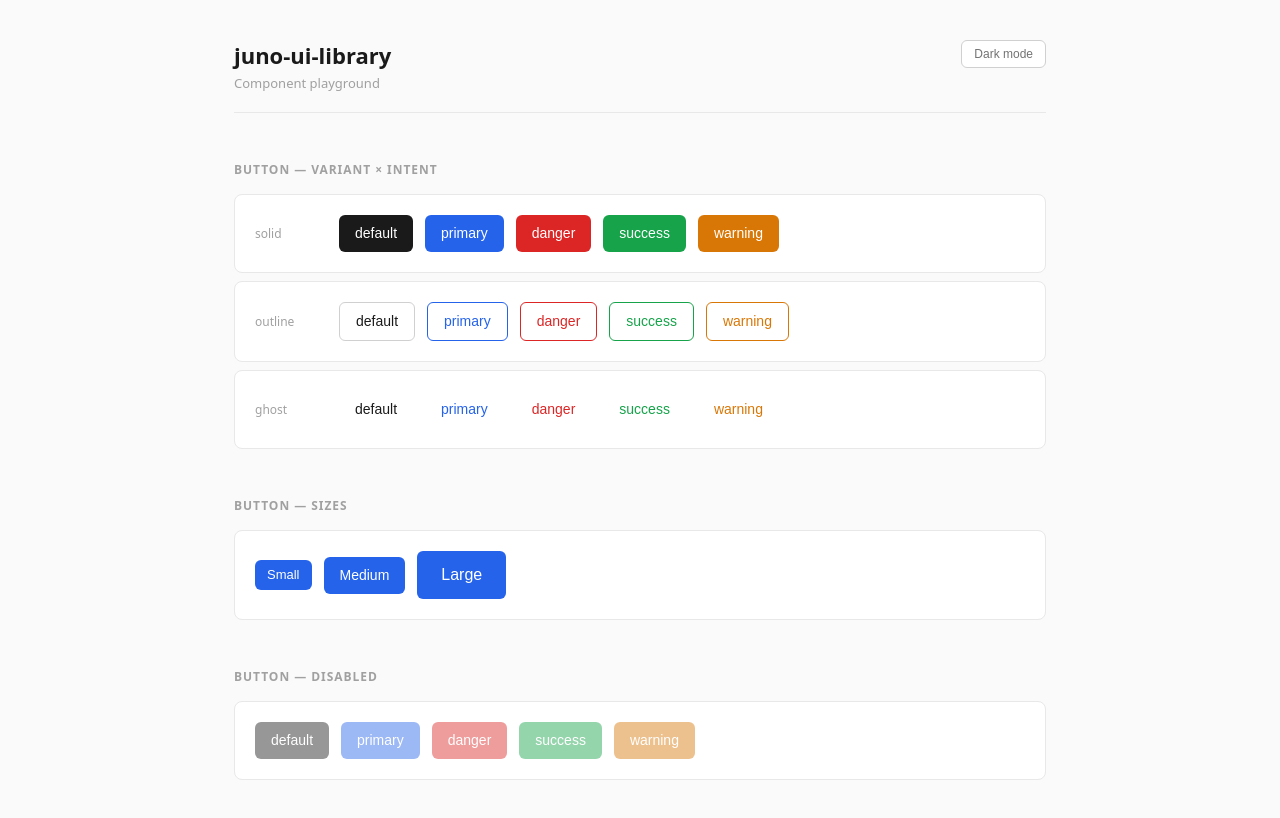
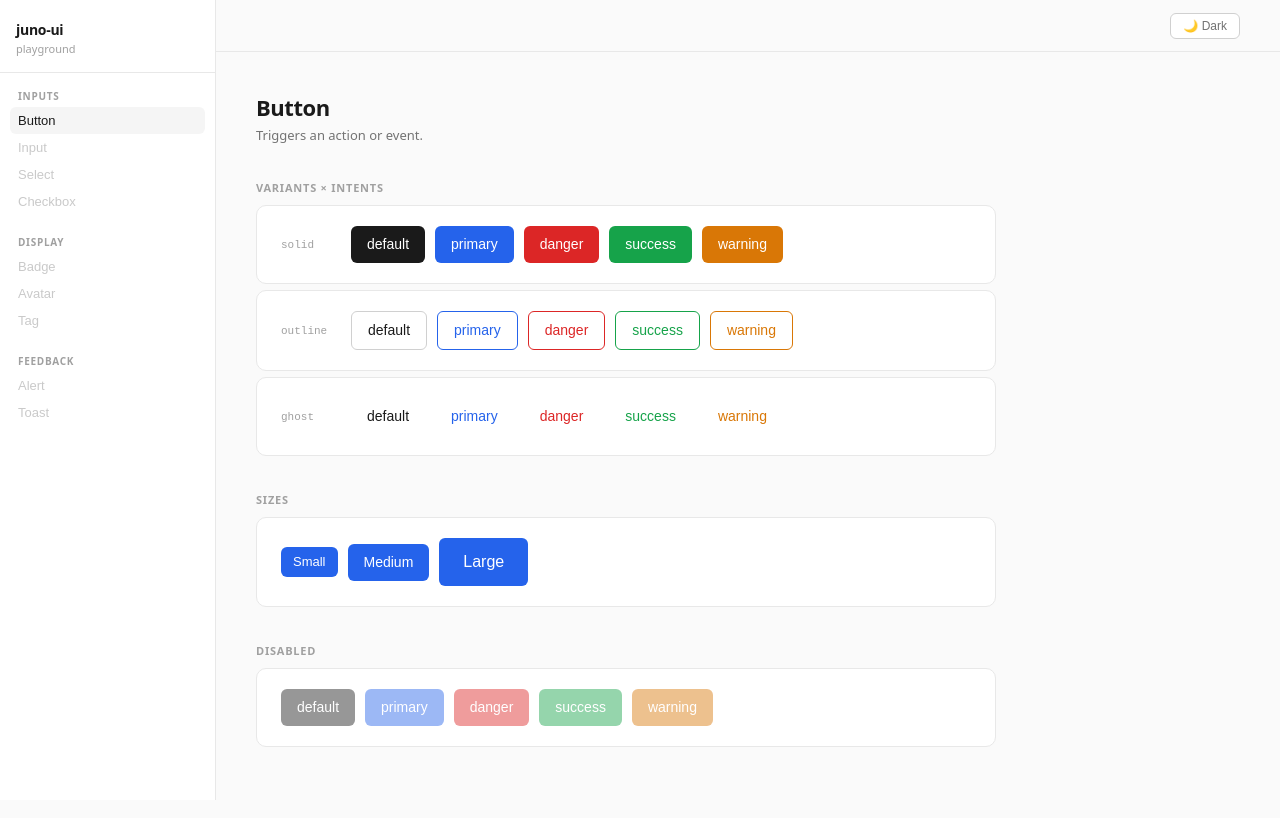
Before and after one commit to JunoK95/juno-ui, a React (Vite) app: page / in a window 1280 px wide. Shown: the top 818 px of the page. Built offline with nearby package versions, Linux system fonts and the light colour scheme.

Commit message:
Initialize UI Library

```diff
--- a/src/App.tsx
+++ b/src/App.tsx
@@ -1,58 +1,142 @@
-import { useState } from 'react'
+import { useLayoutEffect, useState } from 'react'
 import { Button } from './index'
 import type { ButtonIntent, ButtonVariant } from './index'
 import s from './playground.module.scss'
 
 type Theme = 'light' | 'dark'
+type Page = 'button'
 
 const intents: ButtonIntent[] = ['default', 'primary', 'danger', 'success', 'warning']
 const variants: ButtonVariant[] = ['solid', 'outline', 'ghost']
 
-export default function App() {
-  const [theme, setTheme] = useState<Theme>('light')
+const nav: { label: string; id: Page | null }[] = [
+  { label: 'Button', id: 'button' },
+  { label: 'Input', id: null },
+  { label: 'Select', id: null },
+  { label: 'Checkbox', id: null },
+]
 
+const navDisplay: { label: string; id: Page | null }[] = [
+  { label: 'Badge', id: null },
+  { label: 'Avatar', id: null },
+  { label: 'Tag', id: null },
+]
+
+const navFeedback: { label: string; id: Page | null }[] = [
+  { label: 'Alert', id: null },
+  { label: 'Toast', id: null },
+]
+
+function ButtonPage() {
   return (
-    <div data-theme={theme}>
-      <div className={s.root}>
-        <header className={s.header}>
-          <div>
-            <h1>juno-ui-library</h1>
-            <p>Component playground</p>
-          </div>
-          <button className={s.themeToggle} onClick={() => setTheme(t => t === 'light' ? 'dark' : 'light')}>
-            {theme === 'light' ? 'Dark' : 'Light'} mode
-          </button>
-        </header>
+    <>
+      <h1 className={s.pageTitle}>Button</h1>
+      <p className={s.pageDesc}>Triggers an action or event.</p>
 
-        <section className={s.section}>
-          <p className={s.sectionTitle}>Button — variant × intent</p>
+      <div className={s.section}>
+        <p className={s.sectionTitle}>Variants × Intents</p>
         {variants.map(variant => (
-            <div key={variant} className={s.row}>
-              <span className={s.label}>{variant}</span>
+          <div key={variant} className={s.canvas}>
+            <span className={s.canvasLabel}>{variant}</span>
             {intents.map(intent => (
               <Button key={intent} variant={variant} intent={intent}>{intent}</Button>
             ))}
           </div>
         ))}
-        </section>
+      </div>
 
-        <section className={s.section}>
-          <p className={s.sectionTitle}>Button — sizes</p>
-          <div className={s.row}>
+      <div className={s.section}>
+        <p className={s.sectionTitle}>Sizes</p>
+        <div className={s.canvas}>
           <Button intent="primary" size="sm">Small</Button>
           <Button intent="primary" size="md">Medium</Button>
           <Button intent="primary" size="lg">Large</Button>
         </div>
-        </section>
+      </div>
 
-        <section className={s.section}>
-          <p className={s.sectionTitle}>Button — disabled</p>
-          <div className={s.row}>
+      <div className={s.section}>
+        <p className={s.sectionTitle}>Disabled</p>
+        <div className={s.canvas}>
           {intents.map(intent => (
             <Button key={intent} intent={intent} disabled>{intent}</Button>
           ))}
         </div>
-        </section>
+      </div>
+    </>
+  )
+}
+
+export default function App() {
+  const [theme, setTheme] = useState<Theme>(() =>
+    window.matchMedia('(prefers-color-scheme: dark)').matches ? 'dark' : 'light'
+  )
+  const [page, setPage] = useState<Page>('button')
+
+  useLayoutEffect(() => {
+    document.documentElement.setAttribute('data-theme', theme)
+  }, [theme])
+
+  return (
+    <div className={s.layout}>
+      <aside className={s.sidebar}>
+        <div className={s.sidebarHeader}>
+          <p className={s.logo}>juno-ui</p>
+          <p className={s.logoSub}>playground</p>
+        </div>
+
+        <nav className={s.navSection}>
+          <p className={s.navLabel}>Inputs</p>
+          {nav.map(({ label, id }) => (
+            <button
+              key={label}
+              className={`${s.navItem} ${id === page ? s.navActive : ''} ${!id ? s.navDisabled : ''}`}
+              onClick={() => id && setPage(id)}
+            >
+              {label}
+            </button>
+          ))}
+        </nav>
+
+        <nav className={s.navSection}>
+          <p className={s.navLabel}>Display</p>
+          {navDisplay.map(({ label, id }) => (
+            <button
+              key={label}
+              className={`${s.navItem} ${!id ? s.navDisabled : ''}`}
+              onClick={() => id && setPage(id)}
+            >
+              {label}
+            </button>
+          ))}
+        </nav>
+
+        <nav className={s.navSection}>
+          <p className={s.navLabel}>Feedback</p>
+          {navFeedback.map(({ label, id }) => (
+            <button
+              key={label}
+              className={`${s.navItem} ${!id ? s.navDisabled : ''}`}
+              onClick={() => id && setPage(id)}
+            >
+              {label}
+            </button>
+          ))}
+        </nav>
+      </aside>
+
+      <div className={s.main}>
+        <div className={s.topbar}>
+          <button
+            className={s.themeToggle}
+            onClick={() => setTheme(t => t === 'light' ? 'dark' : 'light')}
+          >
+            {theme === 'light' ? '🌙 Dark' : '☀️ Light'}
+          </button>
+        </div>
+
+        <div className={s.content}>
+          {page === 'button' && <ButtonPage />}
+        </div>
       </div>
     </div>
   )
--- a/src/index.scss
+++ b/src/index.scss
@@ -6,9 +6,14 @@
   box-sizing: border-box;
 }
 
+html {
+  background-color: var(--color-bg);
+  color: var(--color-text);
+  transition: background-color 0.2s ease, color 0.2s ease;
+}
+
 body {
   margin: 0;
   font-family: system-ui, -apple-system, sans-serif;
-  background-color: var(--color-bg);
-  color: var(--color-text);
+  min-height: 100vh;
 }
--- a/src/playground.module.scss
+++ b/src/playground.module.scss
@@ -1,35 +1,114 @@
-.root {
-  max-width: 860px;
-  margin: 0 auto;
-  padding: 40px 24px 80px;
+// ─── Layout ───────────────────────────────────────────────────────────────────
+
+.layout {
+  display: flex;
+  min-height: 100vh;
 }
 
-.header {
+// ─── Sidebar ──────────────────────────────────────────────────────────────────
+
+.sidebar {
+  width: 216px;
+  flex-shrink: 0;
+  position: fixed;
+  inset: 0 auto 0 0;
   display: flex;
-  align-items: flex-start;
-  justify-content: space-between;
-  gap: 16px;
-  margin-bottom: 48px;
+  flex-direction: column;
+  background: var(--color-surface);
+  border-right: 1px solid var(--color-border);
+  overflow-y: auto;
+}
+
+.sidebarHeader {
+  padding: 20px 16px 16px;
   border-bottom: 1px solid var(--color-border);
-  padding-bottom: 20px;
 
-  h1 {
-    margin: 0 0 4px;
-    font-size: 22px;
-    font-weight: 600;
+  .logo {
+    font-size: 14px;
+    font-weight: 700;
+    color: var(--color-text);
+    letter-spacing: -0.02em;
+    margin: 0;
+  }
+
+  .logoSub {
+    font-size: 11px;
+    color: var(--color-text-muted);
+    margin: 2px 0 0;
+  }
+}
+
+.navSection {
+  padding: 16px 10px 4px;
+}
+
+.navLabel {
+  font-size: 10px;
+  font-weight: 600;
+  text-transform: uppercase;
+  letter-spacing: 0.07em;
+  color: var(--color-text-muted);
+  padding: 0 8px;
+  margin: 0 0 4px;
+}
+
+.navItem {
+  display: block;
+  width: 100%;
+  padding: 6px 8px;
+  border-radius: 6px;
+  border: none;
+  background: transparent;
+  text-align: left;
+  font-size: 13px;
+  color: var(--color-text-secondary);
+  cursor: pointer;
+  transition: background-color 0.12s ease, color 0.12s ease;
+
+  &:hover {
+    background-color: var(--color-subtle);
     color: var(--color-text);
   }
 
-  p {
-    margin: 0;
-    font-size: 13px;
-    color: var(--color-text-muted);
+  &.navActive {
+    background-color: var(--color-subtle);
+    color: var(--color-text);
+    font-weight: 500;
+  }
+
+  &.navDisabled {
+    opacity: 0.38;
+    cursor: default;
+    pointer-events: none;
   }
 }
 
+// ─── Main ─────────────────────────────────────────────────────────────────────
+
+.main {
+  margin-left: 216px;
+  flex: 1;
+  min-width: 0;
+}
+
+.topbar {
+  position: sticky;
+  top: 0;
+  z-index: 10;
+  height: 52px;
+  display: flex;
+  align-items: center;
+  justify-content: flex-end;
+  padding: 0 40px;
+  background: var(--color-bg);
+  border-bottom: 1px solid var(--color-border);
+}
+
 .themeToggle {
-  flex-shrink: 0;
-  padding: 6px 12px;
+  display: flex;
+  align-items: center;
+  gap: 6px;
+  padding: 5px 12px;
   font-size: 12px;
   font-weight: 500;
   border: 1px solid var(--color-border-strong);
@@ -37,7 +116,7 @@
   background: var(--color-surface);
   color: var(--color-text-secondary);
   cursor: pointer;
-  transition: background-color 0.15s ease, color 0.15s ease;
+  transition: background-color 0.12s ease, color 0.12s ease;
 
   &:hover {
     background-color: var(--color-subtle);
@@ -45,36 +124,58 @@
   }
 }
 
+.content {
+  padding: 40px 40px 80px;
+  max-width: 820px;
+}
+
+// ─── Component page ───────────────────────────────────────────────────────────
+
+.pageTitle {
+  font-size: 22px;
+  font-weight: 700;
+  letter-spacing: -0.02em;
+  color: var(--color-text);
+  margin: 0 0 4px;
+}
+
+.pageDesc {
+  font-size: 13px;
+  color: var(--color-text-secondary);
+  margin: 0 0 36px;
+}
+
 .section {
-  margin-bottom: 48px;
+  margin-bottom: 36px;
 }
 
 .sectionTitle {
-  font-size: 12px;
+  font-size: 11px;
   font-weight: 600;
   text-transform: uppercase;
-  letter-spacing: 0.08em;
+  letter-spacing: 0.07em;
   color: var(--color-text-muted);
-  margin: 0 0 16px;
+  margin: 0 0 10px;
 }
 
-.row {
+.canvas {
   display: flex;
   flex-wrap: wrap;
   align-items: center;
-  gap: 12px;
-  padding: 20px;
+  gap: 10px;
+  padding: 20px 24px;
   background: var(--color-surface);
   border: 1px solid var(--color-border);
-  border-radius: 8px;
+  border-radius: 10px;
 
   & + & {
-    margin-top: 8px;
+    margin-top: 6px;
   }
 }
 
-.label {
-  font-size: 12px;
+.canvasLabel {
+  font-size: 11px;
+  font-family: ui-monospace, monospace;
   color: var(--color-text-muted);
-  min-width: 72px;
+  min-width: 60px;
 }
--- a/src/styles/_tokens.scss
+++ b/src/styles/_tokens.scss
@@ -168,10 +168,10 @@
   --color-warning-border:       var(--amber-500);
 }
 
-:root                { @include light-tokens; }
-[data-theme="light"] { @include light-tokens; }
+:root                     { @include light-tokens; }
+html[data-theme="light"]  { @include light-tokens; }
 
 @media (prefers-color-scheme: dark) {
   :root { @include dark-tokens; }
 }
-[data-theme="dark"] { @include dark-tokens; }
+html[data-theme="dark"] { @include dark-tokens; }
```
Also changed, not shown: 1 other file (tests, documents, lock files or other folders). Lines whose indentation alone changed are shown as unchanged.
